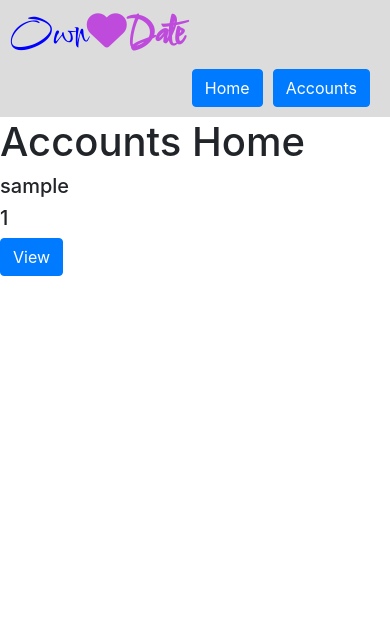
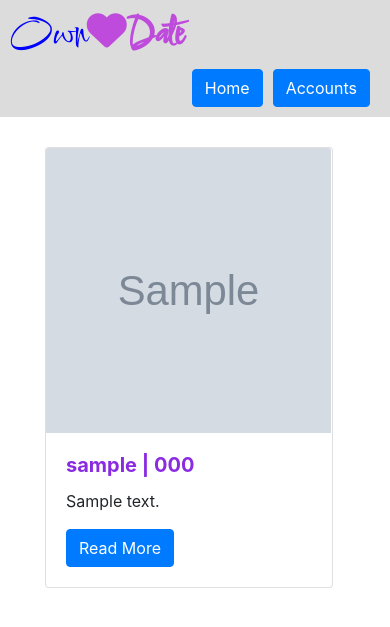
Before and after one commit to Kipngetich33/Owndate, a Django app: page /accounts/ in a window 390 px wide. Shown: the top 627 px of the page. Run offline with Django 3.2, Linux system fonts and the light colour scheme; tables that the repository leaves empty hold one stand-in row (values such as "Sample post"); grey boxes marked "Sample" are stand-in pictures; some libraries are stand-ins or nearby versions.

Commit message:
add latest changes to repository

```diff
--- a/project/accounts/templates/account_home.html
+++ b/project/accounts/templates/account_home.html
@@ -1,19 +1,21 @@
 {% extends "base.html" %}
+{% load static %}
 
 {% block page_content %}
-    <div class="row">
-        <div class="col-md-4"></div>
-        <div class="col-md-4">
-            {% for account in accounts %}
-            <h1>Accounts Home</h1>
-            <h5>{{ account.user_name }}</h5>
-            <h5>{{ account.pk }}</h5>
-            <a href="{% url 'account_details' account.pk %}"
-                class="btn btn-primary">
-                View
-            </a>
-            {% endfor %}
+    <div class="row" style="padding-top:20px;padding-right:50px;padding-left:50px;">
+        {% for account in accounts %}
+        <div class="card" style="width: 18rem;margin:10px;">
+            <img class="card-img-top" src="{% static account.profile_pic %}" alt="profile pic"
+            style="width:285px;height:285px;">
+            <div class="card-body">
+                <h5 class="card-title" style="color:blueviolet;font-weight:bold;">{{ account.user_name }} | {{ account.phone_number }} </h5>
+                <p class="card-text">
+                    {{ account.bio }}
+                </p>
+                <a href="#" class="btn btn-primary">Read More</a>
+            </div>
         </div>
-        <div class="col-md-4"></div>
+        {% endfor %}
+
     </div>
 {% endblock %}
```
